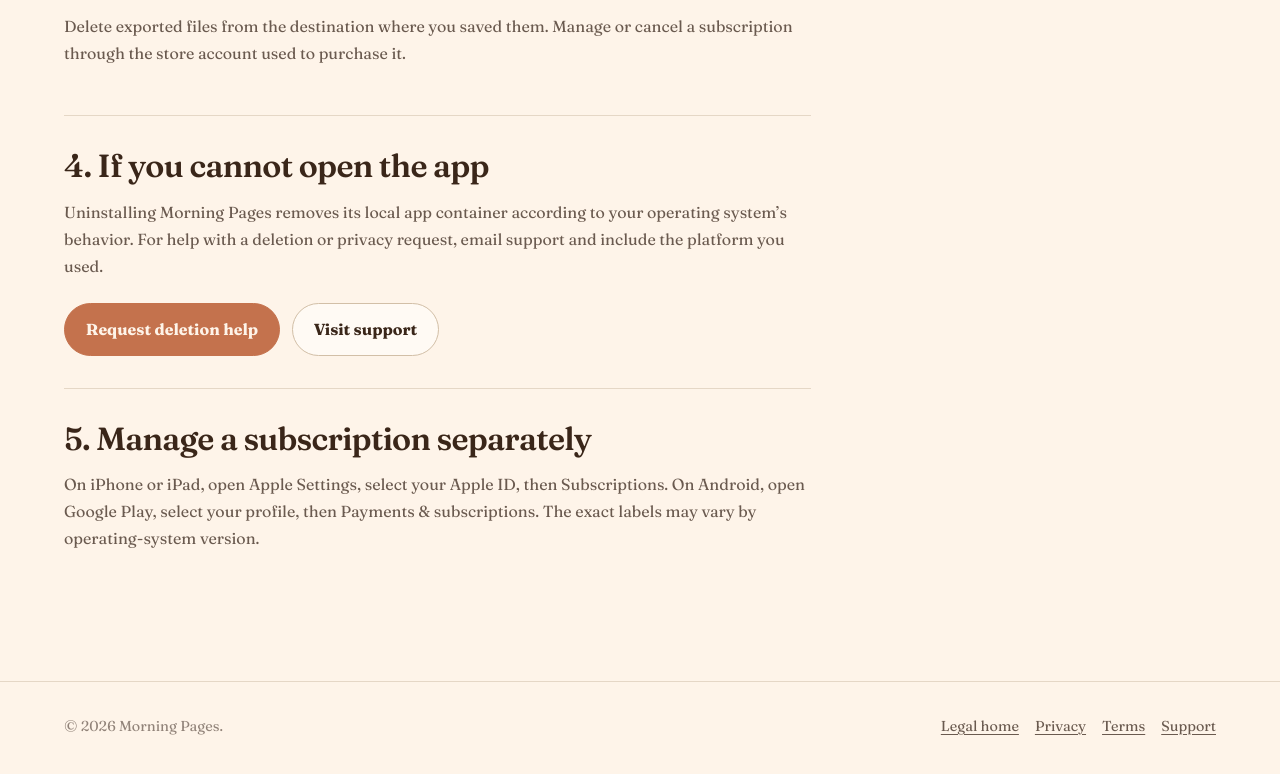
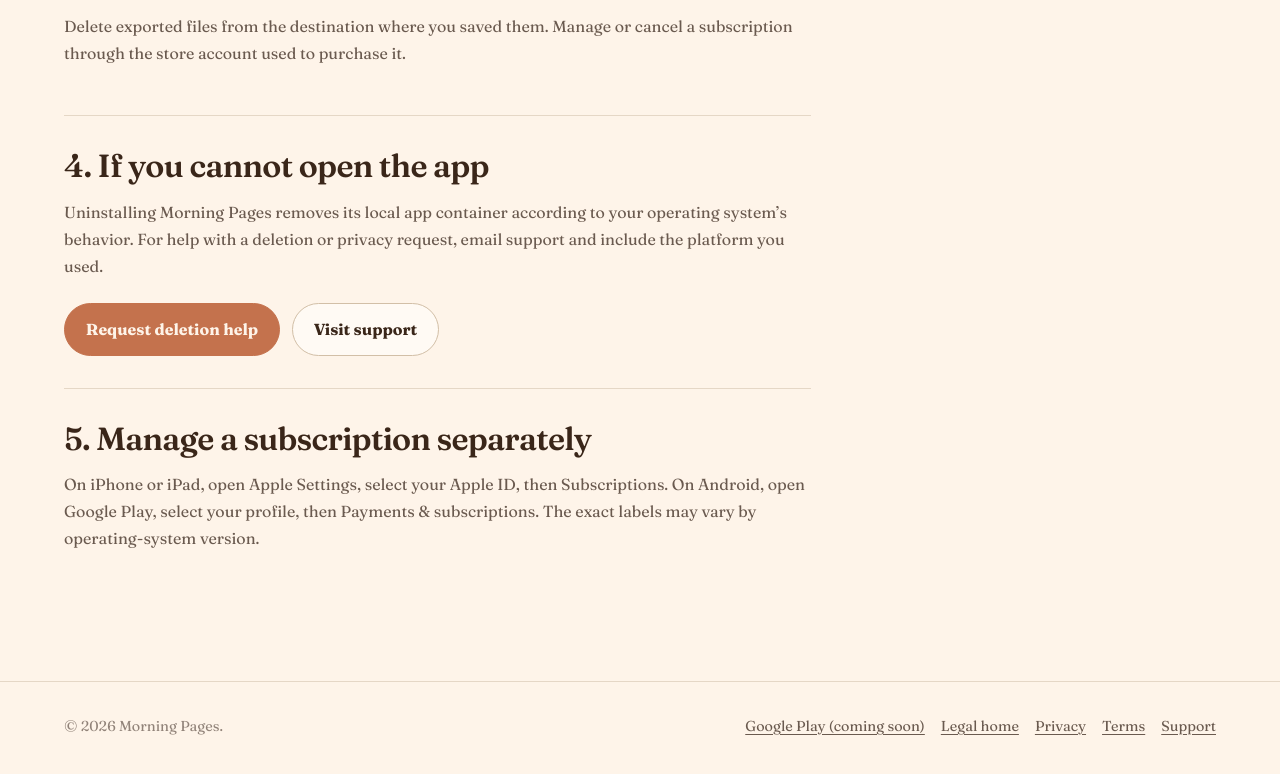
Before and after one commit to DavisKiprotich/morning-pages-legal.github.io, a plain HTML site: page account-deletion/index.html in a window 1280 px wide. Shown: the part 1557-2331 px from the top of the page. Drawn offline with Linux system fonts and the light colour scheme.

Commit message:
Add Google Play footer link

```diff
--- a/account-deletion/index.html
+++ b/account-deletion/index.html
@@ -163,6 +163,8 @@
           © <span data-current-year>2026</span> Morning Pages.
         </p>
         <nav class="footer-links" aria-label="Footer navigation">
+          <a href="../index.html#store-title">Google Play (coming soon)</a
+          >
           <a href="../index.html">Legal home</a
           ><a href="../privacy/index.html">Privacy</a
           ><a href="../terms/index.html">Terms</a
```
Also changed, not shown: index.html (+1 -0 lines), privacy/index.html (+2 -0 lines), support/index.html (+2 -0 lines), terms/index.html (+2 -0 lines).
